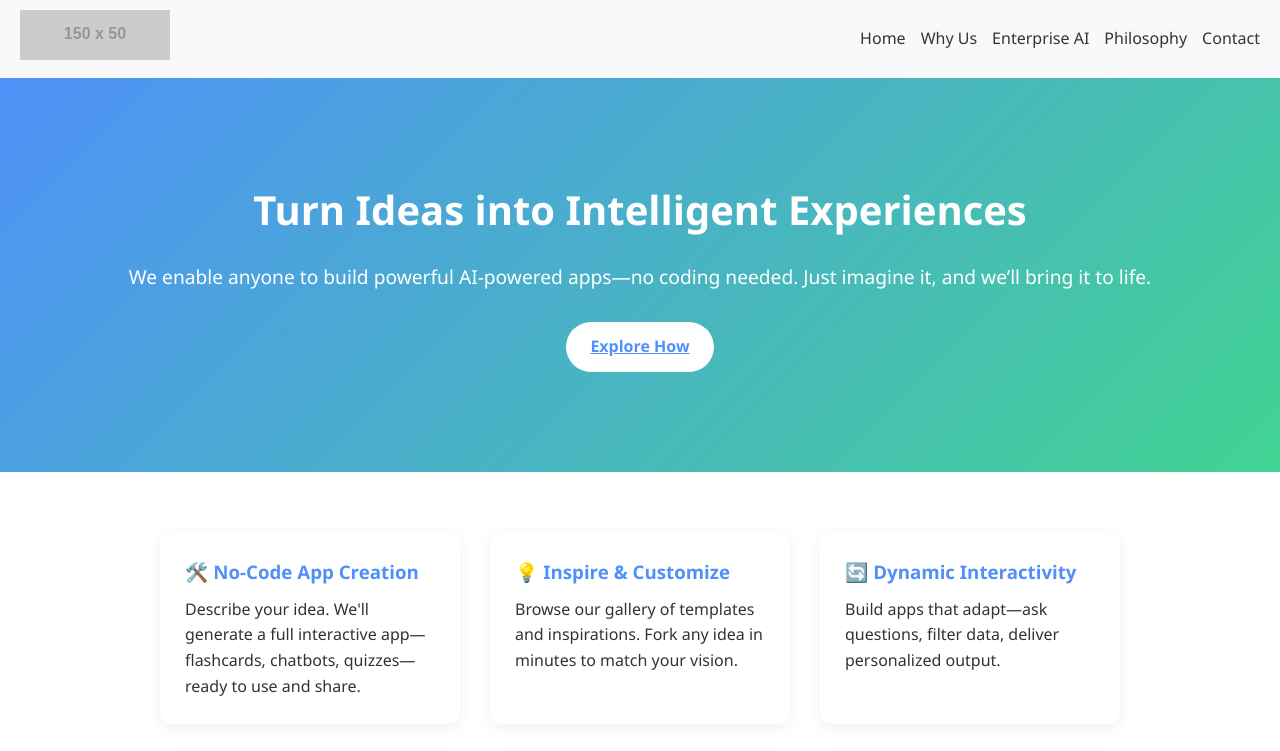
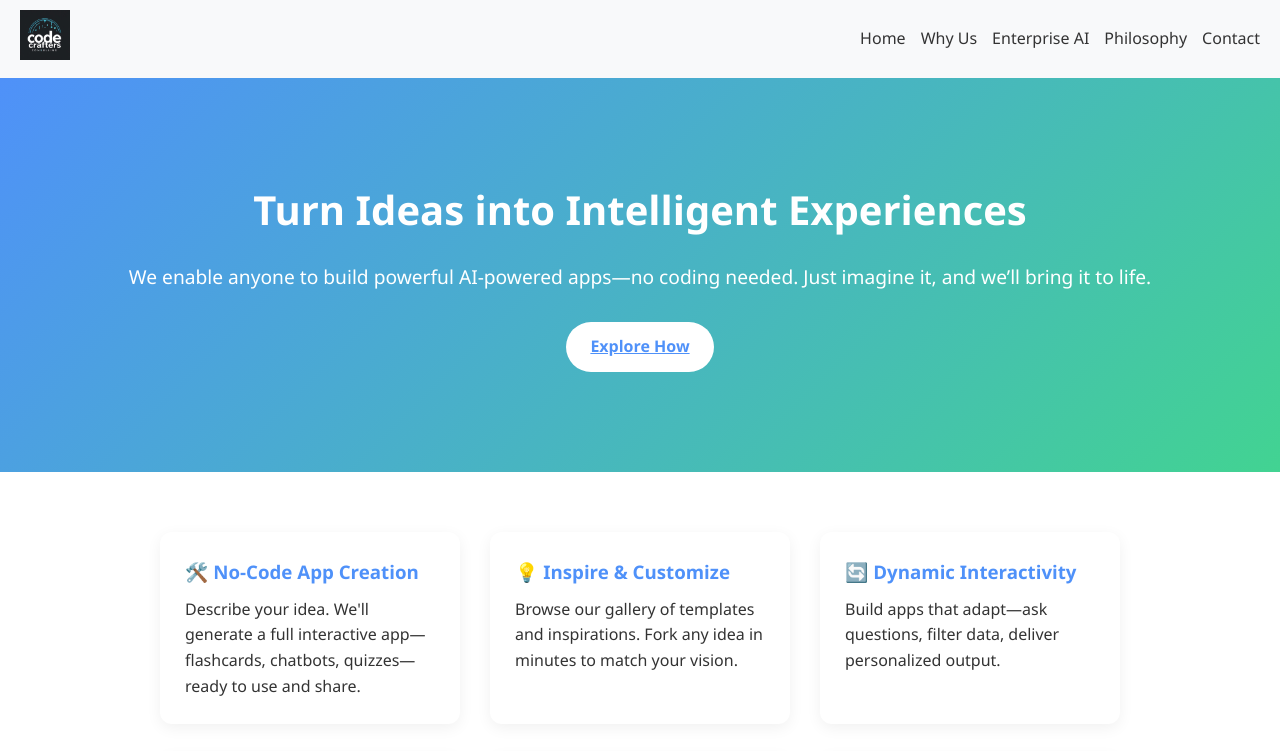
Before and after one commit to mhassaninmsft/consulting-template, a plain HTML site: page index.html in a window 1280 px wide. Shown: the top 751 px of the page. Drawn offline with nearby package versions, Linux system fonts and the light colour scheme; placeholder pictures from the web are drawn by us.

Commit message:
add image

```diff
--- a/index.html
+++ b/index.html
@@ -119,7 +119,7 @@
 
   <header>
     <div class="logo">
-      <img src="https://via.placeholder.com/150x50?text=AI+Solutions+Co." alt="Company Logo" />
+      <img src="logo.jpg" alt="Company Logo" />
     </div>
     <nav>
       <ul>
```
Also changed, not shown: logo.jpg (added), 1 other file.
